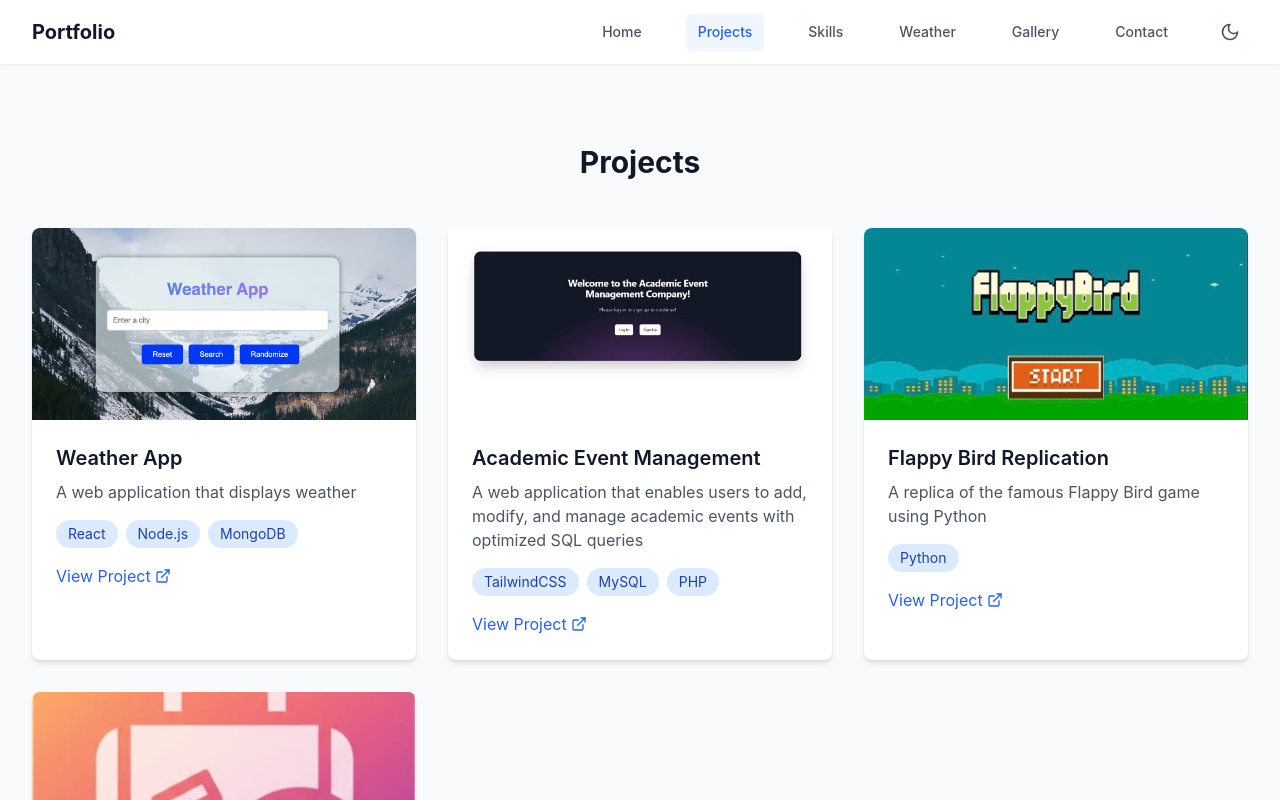
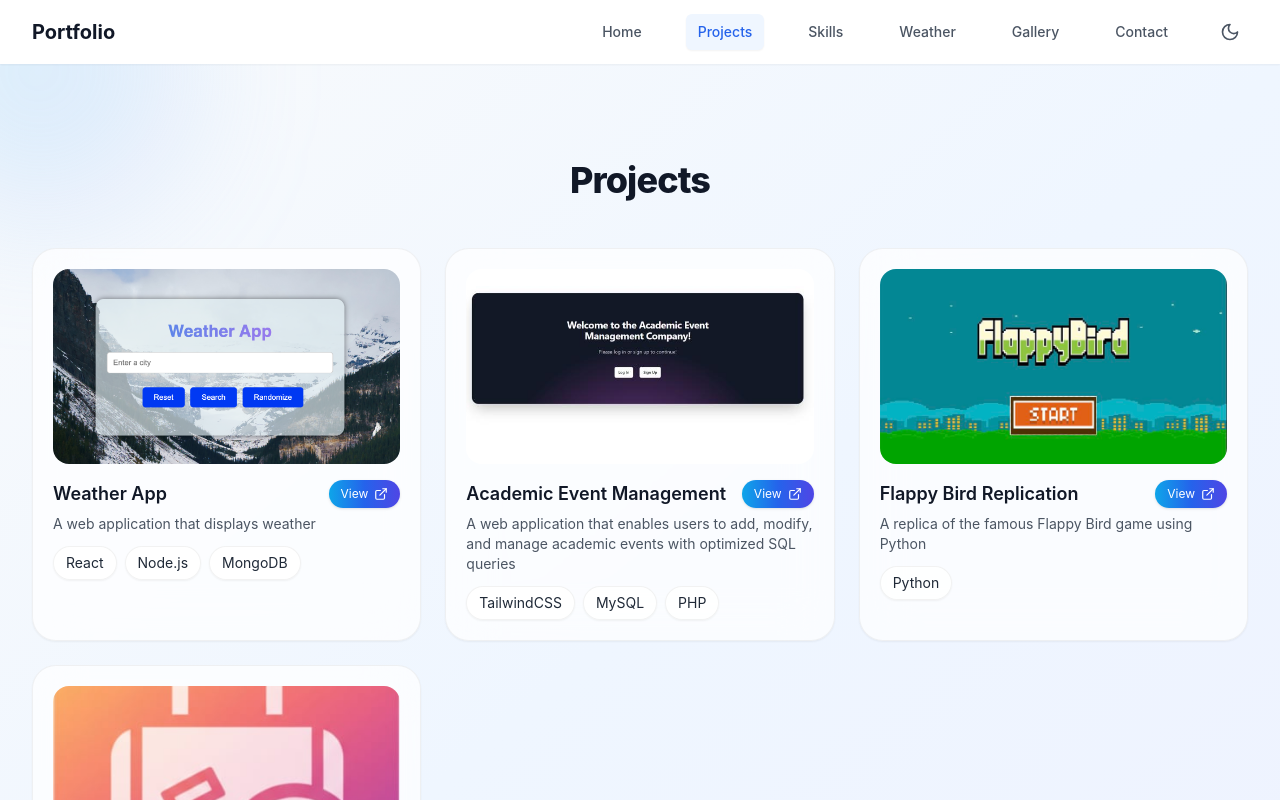
Before and after one commit to khoitran590/PeterTranPortfolio, a React (Create React App) app: page / in a window 1280 px wide. Both pictures are taken after a click on the button "View Projects". Shown: the top 800 px of the page. Built offline with nearby package versions, Linux system fonts and the light colour scheme.

Commit message:
Apple design language change

```diff
--- a/src/components/Projects.jsx
+++ b/src/components/Projects.jsx
@@ -34,45 +34,65 @@ const Projects = () => {
     },
   ];
 
+  const TechPill = ({ label }) => (
+    <span className="inline-flex items-center px-3 py-1.5 rounded-full text-sm bg-white/80 dark:bg-gray-700/60 border border-black/5 dark:border-white/10 text-gray-800 dark:text-gray-200 shadow-sm">
+      {label}
+    </span>
+  );
+
   return (
-    <section className="py-20 bg-gray-50 dark:bg-gray-800">
-      <div className="max-w-7xl mx-auto px-4 sm:px-6 lg:px-8">
-        <h2 className="text-3xl font-bold text-center text-gray-900 dark:text-white mb-12">
+    <section className="relative py-20 overflow-hidden bg-gradient-to-br from-slate-50 via-blue-50 to-indigo-50 dark:from-gray-900 dark:via-slate-900 dark:to-gray-800">
+      {/* Background orbs */}
+      <div className="pointer-events-none absolute -top-32 -left-24 h-72 w-72 rounded-full bg-gradient-to-br from-sky-300/30 to-indigo-300/20 blur-3xl" />
+      <div className="pointer-events-none absolute -bottom-24 -right-24 h-72 w-72 rounded-full bg-gradient-to-br from-fuchsia-300/20 to-rose-300/20 blur-3xl" />
+
+      <div className="relative max-w-7xl mx-auto px-4 sm:px-6 lg:px-8">
+        <div className="text-center mb-12">
+          <h2 className="mt-4 text-4xl font-extrabold tracking-tight text-gray-900 dark:text-white">
             Projects
           </h2>
-        <div className="grid md:grid-cols-2 lg:grid-cols-3 gap-8">
+        </div>
+
+        <div className="grid md:grid-cols-2 lg:grid-cols-3 gap-6">
           {projects.map((project, index) => (
             <div
               key={index}
-              className="bg-white dark:bg-gray-700 rounded-lg shadow-md dark:shadow-gray-600 overflow-hidden hover:shadow-lg dark:hover:shadow-gray-500 transition-shadow duration-300 transform hover:scale-105"
+              className="relative group rounded-3xl p-4 sm:p-5 border border-black/5 dark:border-white/10 backdrop-blur-xl bg-white/70 dark:bg-gray-800/50 shadow-sm hover:shadow-md transition-shadow"
             >
+              {/* halo */}
+              <div className="pointer-events-none absolute -inset-px rounded-3xl bg-gradient-to-br from-sky-400/25 to-transparent opacity-0 group-hover:opacity-100 blur-2xl transition-opacity" />
+
+              {/* image tile */}
+              <div className="relative overflow-hidden rounded-2xl aspect-[16/9] bg-gray-100 dark:bg-gray-700">
                 <img
                   src={project.image}
                   alt={project.title}
-                className="w-full h-48 object-cover"
+                  className="h-full w-full object-cover transition-transform duration-500 group-hover:scale-[1.03]"
+                  loading="lazy"
                 />
-              <div className="p-6">
-                <h3 className="text-xl font-semibold text-gray-900 dark:text-white mb-2">{project.title}</h3>
-                <p className="text-gray-600 dark:text-gray-300 mb-4">{project.description}</p>
-                <div className="flex flex-wrap gap-2 mb-4">
-                  {project.technologies.map((tech, techIndex) => (
-                    <span
-                      key={techIndex}
-                      className="bg-blue-100 dark:bg-blue-900 text-blue-800 dark:text-blue-200 text-sm px-3 py-1 rounded-full"
-                    >
-                      {tech}
-                    </span>
-                  ))}
+                <div className="pointer-events-none absolute inset-0 bg-gradient-to-t from-black/10 to-transparent opacity-0 group-hover:opacity-100 transition-opacity" />
               </div>
+
+              {/* content */}
+              <div className="mt-4">
+                <div className="flex items-start justify-between gap-3">
+                  <h3 className="text-lg font-semibold text-gray-900 dark:text-white">{project.title}</h3>
                   <a
                     href={project.link}
                     target="_blank"
                     rel="noopener noreferrer"
-                  className="inline-flex items-center text-blue-600 dark:text-blue-400 hover:text-blue-700 dark:hover:text-blue-300 transition-colors"
+                    className="inline-flex items-center gap-1.5 px-3 py-1.5 rounded-full text-xs text-white bg-gradient-to-r from-sky-500 via-blue-600 to-indigo-600 shadow hover:brightness-110"
                   >
-                  View Project
-                  <ExternalLink size={16} className="ml-1" />
+                    View
+                    <ExternalLink size={14} />
                   </a>
+                </div>
+                <p className="mt-1.5 text-sm text-gray-600 dark:text-gray-300">{project.description}</p>
+                <div className="mt-3 flex flex-wrap gap-2">
+                  {project.technologies.map((tech, techIndex) => (
+                    <TechPill key={techIndex} label={tech} />
+                  ))}
+                </div>
               </div>
             </div>
           ))}
--- a/src/components/Skills.jsx
+++ b/src/components/Skills.jsx
@@ -60,10 +60,10 @@ const ReactNativeIcon = () => (
   </svg>
 );
 
-// Custom Firebase Icon Component
+// Custom Firebase Icon Component (fix filename casing)
 const FirebaseIcon = () => (
   <img
-    src="/assets/logomark_FullColor.png"
+    src="/assets/Logomark_FullColor.png"
     alt="Firebase"
     className="w-4 h-4 object-contain"
   />
@@ -73,68 +73,122 @@ const Skills = () => {
   const skillCategories = [
     {
       name: 'Frontend Development',
+      size: 'lg',
+      theme: 'sky',
       skills: [
         { name: 'HTML5', icon: faHtml5 },
         { name: 'CSS3', icon: faCss3Alt },
         { name: 'JavaScript', icon: faJs },
+        { name: 'TypeScript', icon: faCode },
         { name: 'React', icon: faReact },
         { name: 'React Native', icon: 'custom', CustomIcon: ReactNativeIcon },
         { name: 'Tailwind CSS', icon: 'custom', CustomIcon: TailwindIcon },
-        { name: 'TypeScript', icon: faCode },
         { name: 'C++', icon: 'custom', CustomIcon: CppIcon },
         { name: 'Python', icon: faPython },
-        { name: 'SQL', icon: faDatabase }
+        { name: 'SQL', icon: faDatabase },
       ],
     },
     {
       name: 'Backend Development',
+      size: 'md',
+      theme: 'emerald',
       skills: [
         { name: 'Node.js', icon: faNode },
         { name: 'Python', icon: faPython },
         { name: 'PHP', icon: faPhp },
         { name: 'MongoDB', icon: 'custom', CustomIcon: MongoDBIcon },
         { name: 'PostgreSQL', icon: 'custom', CustomIcon: PostgreSQLIcon },
-        { name: 'Firebase', icon: 'custom', CustomIcon: FirebaseIcon }
+        { name: 'Firebase', icon: 'custom', CustomIcon: FirebaseIcon },
       ],
     },
     {
       name: 'Soft Skills',
+      size: 'sm',
+      theme: 'fuchsia',
       skills: [
         { name: 'Problem Solving', icon: faBrain },
         { name: 'Team Leadership', icon: faUsers },
         { name: 'Communication', icon: faUsers },
-        { name: 'Time Management', icon: faClock }
+        { name: 'Time Management', icon: faClock },
       ],
     },
   ];
 
-  return (
-    <section className="py-20 bg-white dark:bg-gray-700">
-      <div className="max-w-7xl mx-auto px-4 sm:px-6 lg:px-8">
-        <h2 className="text-3xl font-bold text-center text-gray-900 dark:text-white mb-12">
-          Skills
-        </h2>
-        <div className="space-y-8">
-          {skillCategories.map((category, index) => (
-            <div key={index} className="bg-gray-50 dark:bg-gray-600 rounded-lg p-6 transition-all duration-300 hover:shadow-lg hover:transform hover:scale-[1.02]">
-              <h3 className="text-xl font-semibold text-gray-900 dark:text-white mb-4">{category.name}</h3>
-              <div className="flex flex-wrap gap-2">
-                {category.skills.map((skill, skillIndex) => (
+  const themeMap = {
+    sky: {
+      cardBg: 'bg-white/70 dark:bg-gray-800/50',
+      halo: 'from-sky-400/30 to-transparent',
+      accent: 'from-sky-400 via-blue-500 to-indigo-500',
+      chip: 'bg-white/80 dark:bg-gray-700/60',
+    },
+    emerald: {
+      cardBg: 'bg-white/70 dark:bg-gray-800/50',
+      halo: 'from-emerald-400/30 to-transparent',
+      accent: 'from-emerald-400 via-teal-500 to-green-500',
+      chip: 'bg-white/80 dark:bg-gray-700/60',
+    },
+    fuchsia: {
+      cardBg: 'bg-white/70 dark:bg-gray-800/50',
+      halo: 'from-fuchsia-400/30 to-transparent',
+      accent: 'from-fuchsia-400 via-pink-500 to-rose-500',
+      chip: 'bg-white/80 dark:bg-gray-700/60',
+    },
+  };
+
+  const spanMap = { lg: 'lg:col-span-2', md: 'lg:col-span-1', sm: 'lg:col-span-1' };
+
+  const SkillPill = ({ skill }) => (
     <span
-                    key={skillIndex}
-                    className="bg-white dark:bg-gray-600 text-gray-800 dark:text-gray-200 px-4 py-2 rounded-lg shadow-sm flex items-center gap-2 transition-all duration-200 hover:shadow-md hover:transform hover:scale-105"
+      className={`inline-flex items-center gap-2 px-3 py-1.5 rounded-full text-sm border border-black/5 dark:border-white/10 shadow-sm hover:shadow transition-colors ${themeMap.sky.chip}`}
     >
       {skill.icon === 'custom' ? (
         <skill.CustomIcon />
       ) : (
-                      <FontAwesomeIcon icon={skill.icon} className="text-gray-600 dark:text-gray-300" />
+        <FontAwesomeIcon icon={skill.icon} className="text-gray-700 dark:text-gray-200" />
       )}
-                    {skill.name}
+      <span className="text-gray-800 dark:text-gray-200">{skill.name}</span>
     </span>
+  );
+
+  return (
+    <section className="relative py-20 overflow-hidden bg-gradient-to-br from-slate-50 via-blue-50 to-indigo-50 dark:from-gray-900 dark:via-slate-900 dark:to-gray-800">
+      {/* Background orbs */}
+      <div className="pointer-events-none absolute -top-32 -left-24 h-72 w-72 rounded-full bg-gradient-to-br from-sky-300/30 to-indigo-300/20 blur-3xl" />
+      <div className="pointer-events-none absolute -bottom-24 -right-24 h-72 w-72 rounded-full bg-gradient-to-br from-fuchsia-300/20 to-rose-300/20 blur-3xl" />
+
+      <div className="relative max-w-7xl mx-auto px-4 sm:px-6 lg:px-8">
+        <div className="text-center mb-12">
+          <h2 className="mt-4 text-4xl font-extrabold tracking-tight text-gray-900 dark:text-white">
+            Skills
+          </h2>
+        </div>
+
+        <div className="grid grid-cols-1 md:grid-cols-2 lg:grid-cols-3 gap-6">
+          {skillCategories.map((category, idx) => {
+            const theme = themeMap[category.theme];
+            return (
+              <div
+                key={idx}
+                className={`relative group rounded-3xl p-6 border border-black/5 dark:border-white/10 backdrop-blur-xl ${theme.cardBg} ${spanMap[category.size]} shadow-sm hover:shadow-md transition-shadow`}
+              >
+                {/* halo */}
+                <div className={`pointer-events-none absolute -inset-px rounded-3xl bg-gradient-to-br ${theme.halo} opacity-0 group-hover:opacity-100 blur-2xl transition-opacity`} />
+
+                {/* header */}
+                <div className="relative flex items-center justify-between mb-4">
+                  <h3 className="text-lg font-semibold text-gray-900 dark:text-white">{category.name}</h3>
+                  <span className={`px-2.5 py-1 rounded-full text-xs text-white bg-gradient-to-r ${theme.accent} shadow`}>Featured</span>
+                </div>
+
+                {/* chips */}
+                <div className="relative flex flex-wrap gap-2">
+                  {category.skills.map((skill, sidx) => (
+                    <SkillPill key={sidx} skill={skill} />
                   ))}
                 </div>
               </div>
-          ))}
+            );
+          })}
         </div>
       </div>
     </section>
```
Lines whose indentation alone changed are shown as unchanged.
